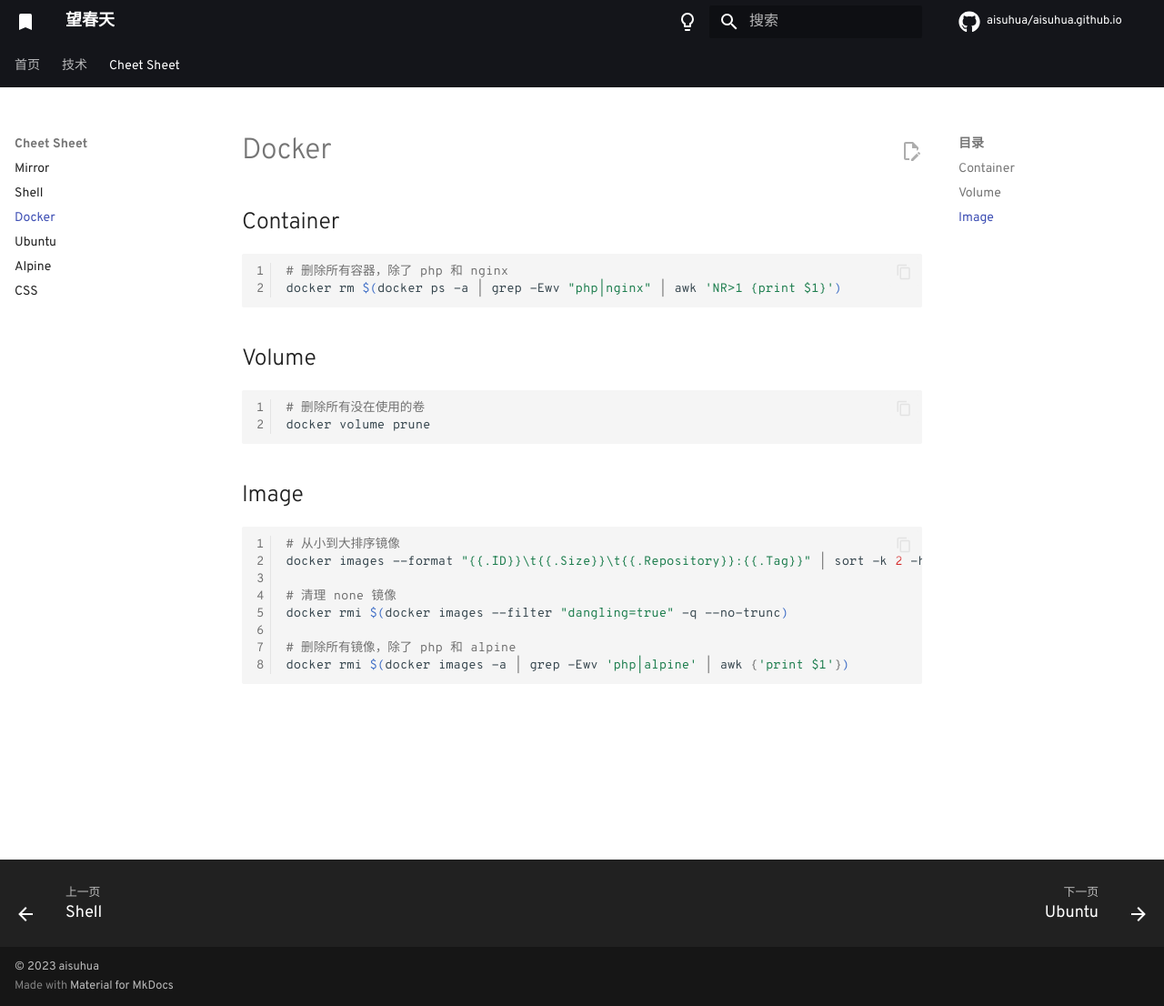
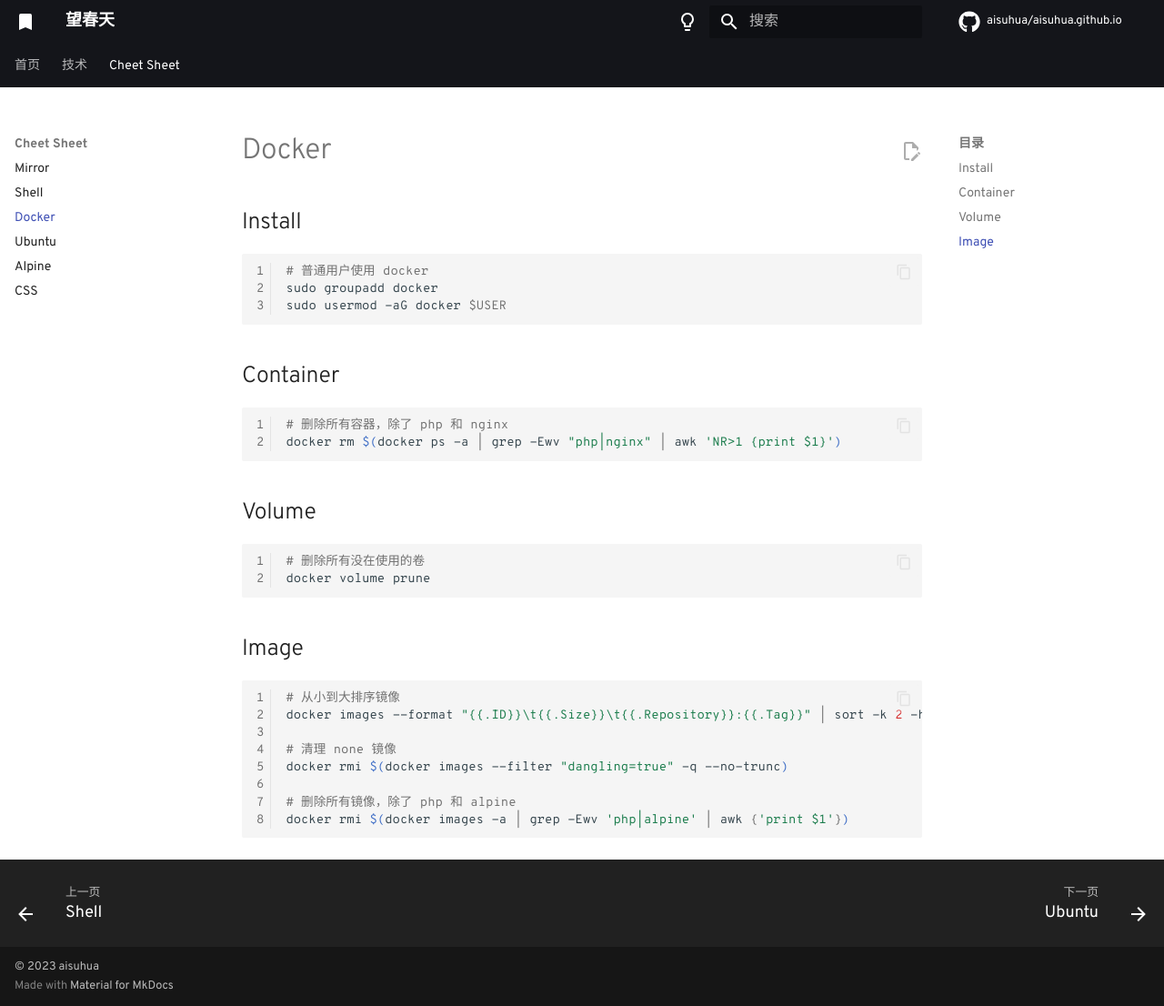
Before and after one commit to aisuhua/aisuhua.github.io, an MkDocs documentation site: the page built from docs/cheetsheet/docker.md, in a window 1280 px wide and 1106 px high. Shown: the whole window at 91% size. Built offline with MkDocs 1.6.1 and Material for MkDocs 9.7.7, drawn with Linux system fonts in a browser that asks for light colours; comment, search, counter and statistics services are not loaded.

Commit message:
Update docker.md

````diff
--- a/docs/cheetsheet/docker.md
+++ b/docs/cheetsheet/docker.md
@@ -1,4 +1,12 @@
 # Docker
+
+## Install
+
+```sh
+# 普通用户使用 docker
+sudo groupadd docker
+sudo usermod -aG docker $USER
+```
 
 ## Container
 
````
